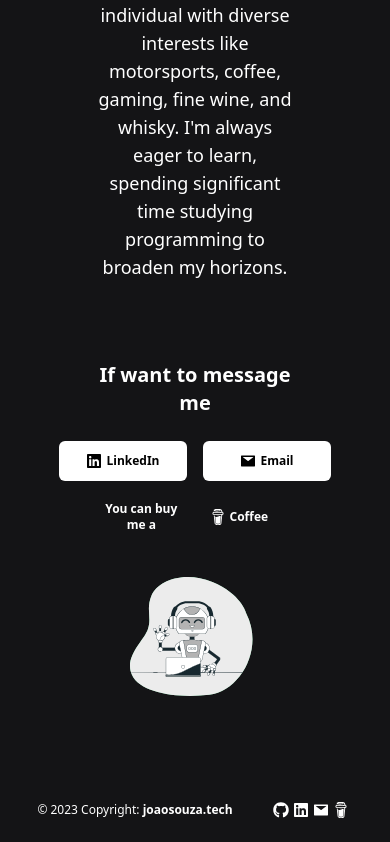
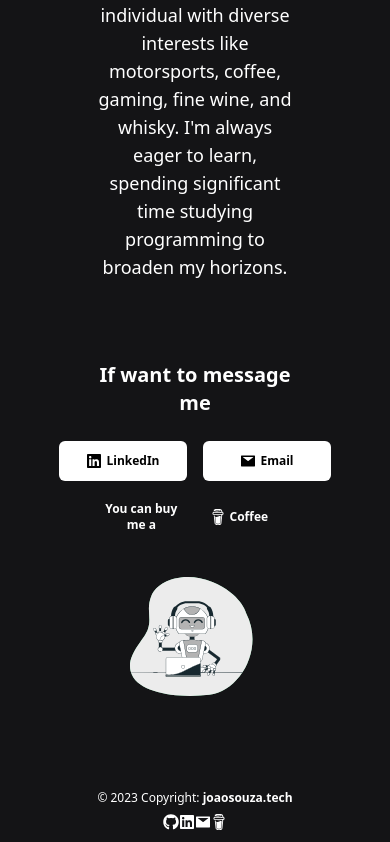
Before and after one commit to lordjoaosouza/portfolio, a Next.js app: page / in a window 390 px wide. Shown: the part 1489-2331 px from the top of the page. Built offline with nearby package versions, Linux system fonts and the light colour scheme.

Commit message:
Updating Footer's responsivity

```diff
--- a/src/components/Footer.tsx
+++ b/src/components/Footer.tsx
@@ -5,14 +5,14 @@ import FooterIcon from './FooterIcon'
 
 export default function Footer() {
   return (
-    <div className='flex p-5 text-white bg-main h-16 justify-center items-center space-x-10'>
+    <div className='flex flex-col sm:flex-row p-5 text-white bg-main h-16 justify-center items-center text-center space-x-0 sm:space-x-10'>
       <p className='text-xs sm:text-sm'>
         © 2023 Copyright:{' '}
         <a className='font-bold' target='_blank' href='https://joaosouza.tech' rel='noreferrer'>
           joaosouza.tech
         </a>
       </p>
-      <div className='flex'>
+      <div className='mt-2 sm:mt-0 flex'>
         <FooterIcon icon={<FaGithub />} href='https://github.com/lordjoaosouza' target='_blank' />
         <FooterIcon
           icon={<FaLinkedin />}
--- a/src/components/FooterIcon.tsx
+++ b/src/components/FooterIcon.tsx
@@ -9,7 +9,7 @@ interface FooterIconProps {
 const FooterIcon: React.FC<FooterIconProps> = ({ icon, target, href }) => {
   return (
     <a href={href} target={target}>
-      {React.cloneElement(icon, { className: 'w-4 h-4 sm:w-5 sm:h-5 mr-1 sm:mr-2' })}
+      {React.cloneElement(icon, { className: 'w-4 h-4 sm:w-5 sm:h-5' })}
     </a>
   )
 }
```
